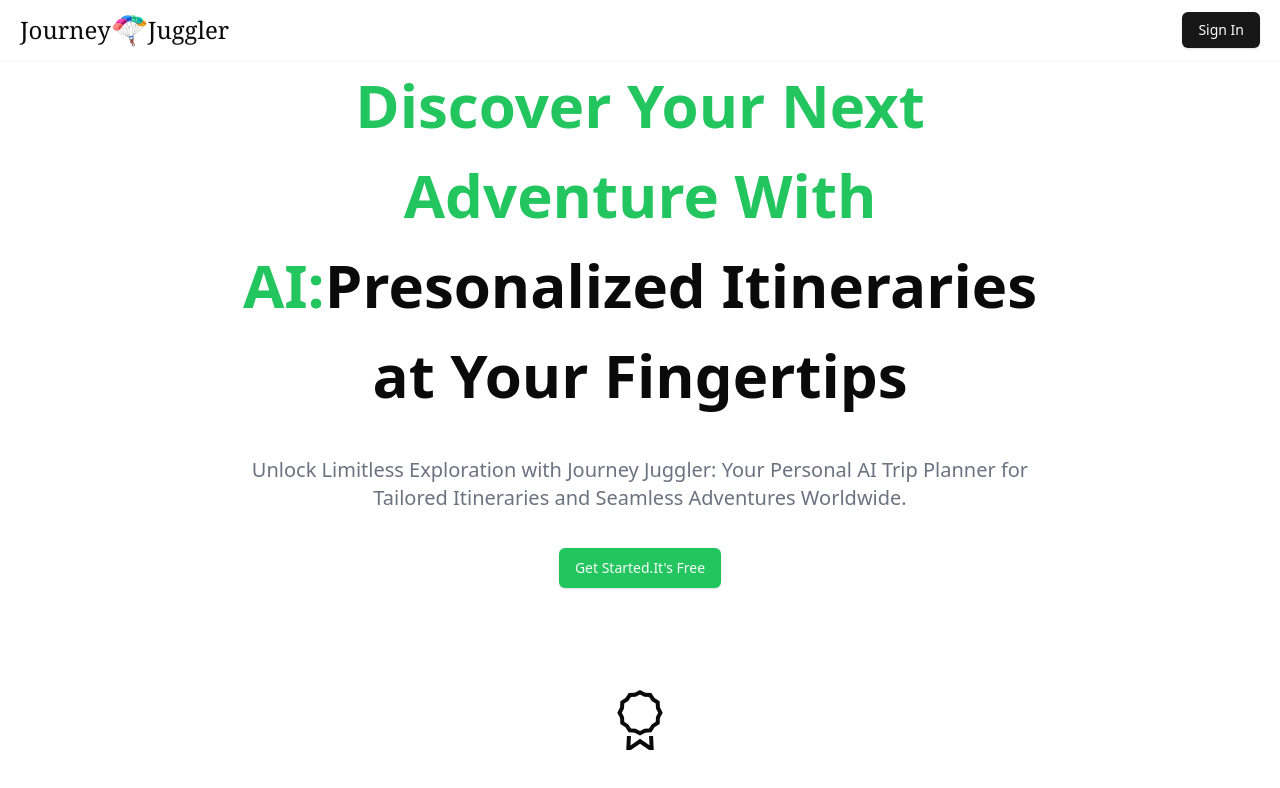
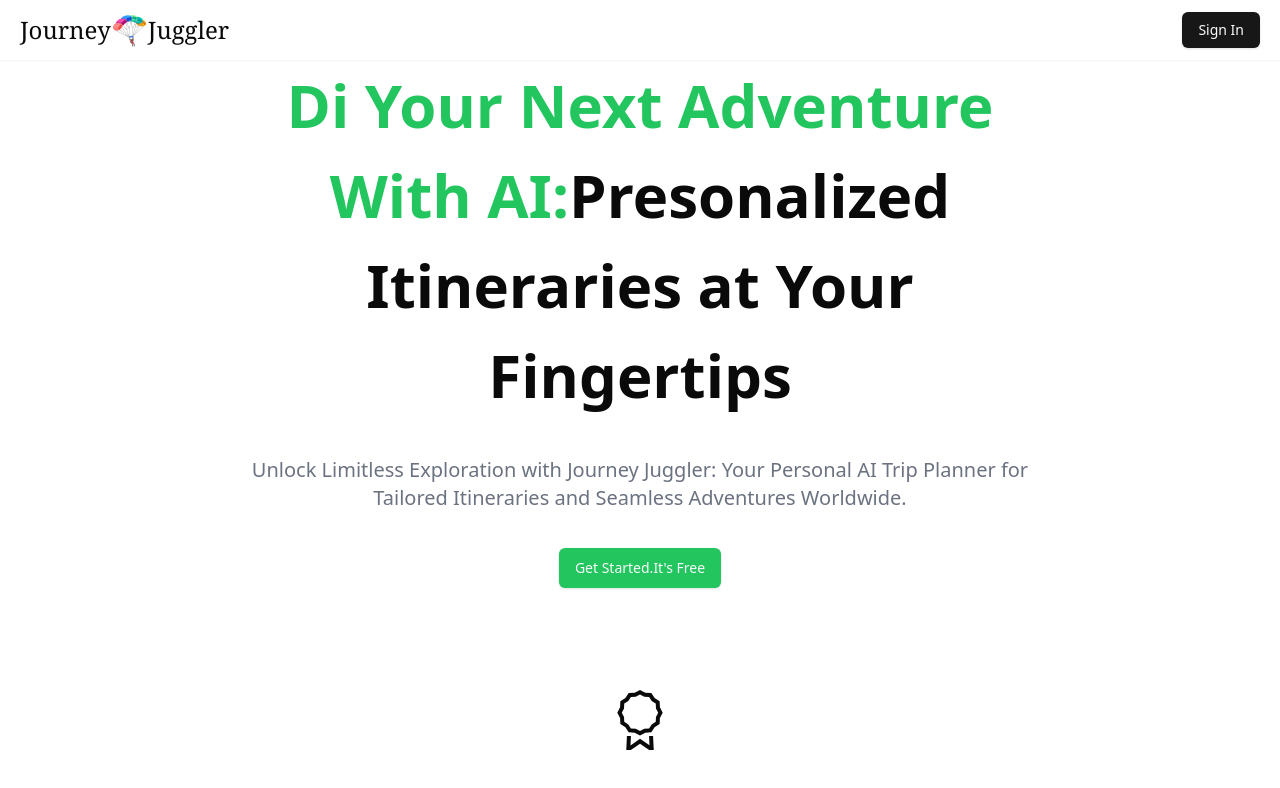
Before and after one commit to 1thenameisshivam/Journey-Juggler, a React (Vite) app: page / in a window 1280 px wide. Shown: the top 788 px of the page. Built offline with nearby package versions, Linux system fonts and the light colour scheme; no server answers.

Commit message:
testing the CI/CD Pipline

```diff
--- a/src/pages/Home.jsx
+++ b/src/pages/Home.jsx
@@ -7,9 +7,7 @@ const Home = () => {
   return (
     <div className="flex justify-center items-center flex-col md:mx-56 gap-9">
       <h1 className="font-extrabold w-80 md:w-auto sm:text-[60px] text-center text-[30px] ">
-        <span className="text-green-500">
-          Discover Your Next Adventure With AI:
-        </span>
+        <span className="text-green-500">Di Your Next Adventure With AI:</span>
         Presonalized Itineraries at Your Fingertips
       </h1>
       <p className=" text-gray-500 text-center w-80 md:w-auto text-xl">
```
